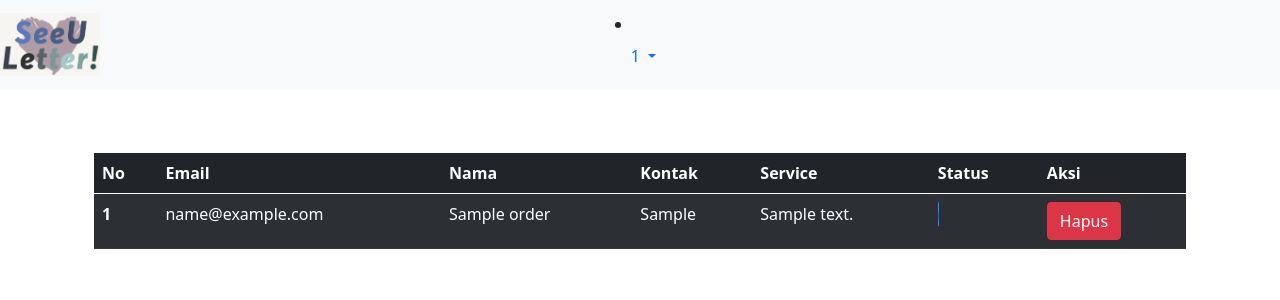
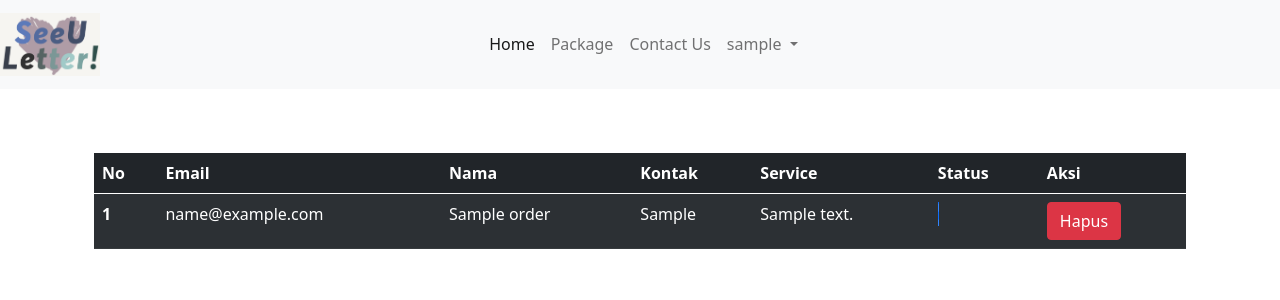
Before and after one commit to FAM-Org/php-seeuletter, a PHP site: page /pelanggan-order.php in a window 1280 px wide. Shown: the top 300 px of the page. Run offline with PHP 8.4, Linux system fonts and the light colour scheme; the visitor is signed in with stand-in values (Sample User, id 1); tables that the repository leaves empty hold one stand-in row (values such as "Sample post"); some libraries are stand-ins or nearby versions.

Commit message:
Navbar Anying

```diff
--- a/pelanggan-order.php
+++ b/pelanggan-order.php
@@ -23,8 +23,7 @@ if (isset($_GET['id_hapus'])) {
 
   <!-- Bootstrap CSS -->
   <link rel="stylesheet" type="text/css" href="assets/css/bootstrap.min.css">
-  <link href="https://cdn.jsdelivr.net/npm/bootstrap@5.0.2/dist/css/bootstrap.min.css" rel="stylesheet"
-    integrity="sha384-EVSTQN3/azprG1Anm3QDgpJLIm9Nao0Yz1ztcQTwFspd3yD65VohhpuuCOmLASjC" crossorigin="anonymous">
+  <link href="https://cdn.jsdelivr.net/npm/bootstrap@5.0.2/dist/css/bootstrap.min.css" rel="stylesheet" integrity="sha384-EVSTQN3/azprG1Anm3QDgpJLIm9Nao0Yz1ztcQTwFspd3yD65VohhpuuCOmLASjC" crossorigin="anonymous">
   <!-- Fonts -->
   <link rel="stylesheet" type="text/css" href="assets/fonts/font-awesome.min.css">
   <!-- Icon -->
@@ -64,31 +63,30 @@ if (isset($_GET['id_hapus'])) {
     <a class="navbar-brand" href="#"><img src="SeeULetter! logo.png" alt="" width="100px"></a>
     <div class="container">
       <div class="collapse navbar-collapse d-flex justify-content-center" id="navbarNav" style="padding-right: 10%;">
-        <?php if (!isset($_SESSION['id'])) : ?>
+
         <ul class="navbar-nav">
           <li class="nav-item">
-            <a class="nav-link active" aria-current="page" href="index.php#home">Home</a>
+            <a class="nav-link active" aria-current="page" href="#home">Home</a>
           </li>
           <li class="nav-item">
-            <a class="nav-link" href="index.php#package">Package</a>
+            <a class="nav-link" href="#package">Package</a>
           </li>
           <li class="nav-item">
-            <a class="nav-link" href="index.php#contactus">Contact Us</a>
+            <a class="nav-link" href="#contactus">Contact Us</a>
           </li>
+          <?php if (!isset($_SESSION['username'])) : ?>
             <li class="nav-item">
               <a class="btn btn-primary" href="login.php">Login</a>
             </li>
           <?php else : ?>
             <li class="nav-item dropdown">
-            <a class="nav-link dropdown-toggle" href="#" id="navbarDropdown" role="button" data-bs-toggle="dropdown"
-              aria-expanded="false">
-              <?= $_SESSION['id'] ?>
+              <a class="nav-link dropdown-toggle" href="#" id="navbarDropdown" role="button" data-bs-toggle="dropdown" aria-expanded="false">
+                <?= $_SESSION['username'] ?>
               </a>
               <ul class="dropdown-menu" aria-labelledby="navbarDropdown">
                 <li><a class="dropdown-item" href="pelanggan-order.php?">My Order</a></li>
                 <li><a class="dropdown-item" href="logout.php?logout=true">Logout</a></li>
               </ul>
-          </li>
             </li>
           <?php endif; ?>
         </ul>
@@ -122,9 +120,7 @@ if (isset($_GET['id_hapus'])) {
             <td><?= $selects['service_detail'] ?></td>
             <td>
               <?php if ($selects['progress'] > 0) : ?>
-            <div class="progress-bar progress-bar-striped progress-bar-animated" role="progressbar"
-              aria-valuenow="<?= $selects['progress'] ?>" aria-valuemin="0" aria-valuemax="100"
-              style="width: <?= $selects['progress'] ?>%">
+                <div class="progress-bar progress-bar-striped progress-bar-animated" role="progressbar" aria-valuenow="<?= $selects['progress'] ?>" aria-valuemin="0" aria-valuemax="100" style="width: <?= $selects['progress'] ?>%">
                   <?= $selects['progress'] ?>%
                 </div>
               <?php else : ?>
```
Also changed, not shown: pelanggan-price1.php (+12 -21 lines), pelanggan-price2.php (+12 -21 lines). Lines whose indentation alone changed are shown as unchanged.
